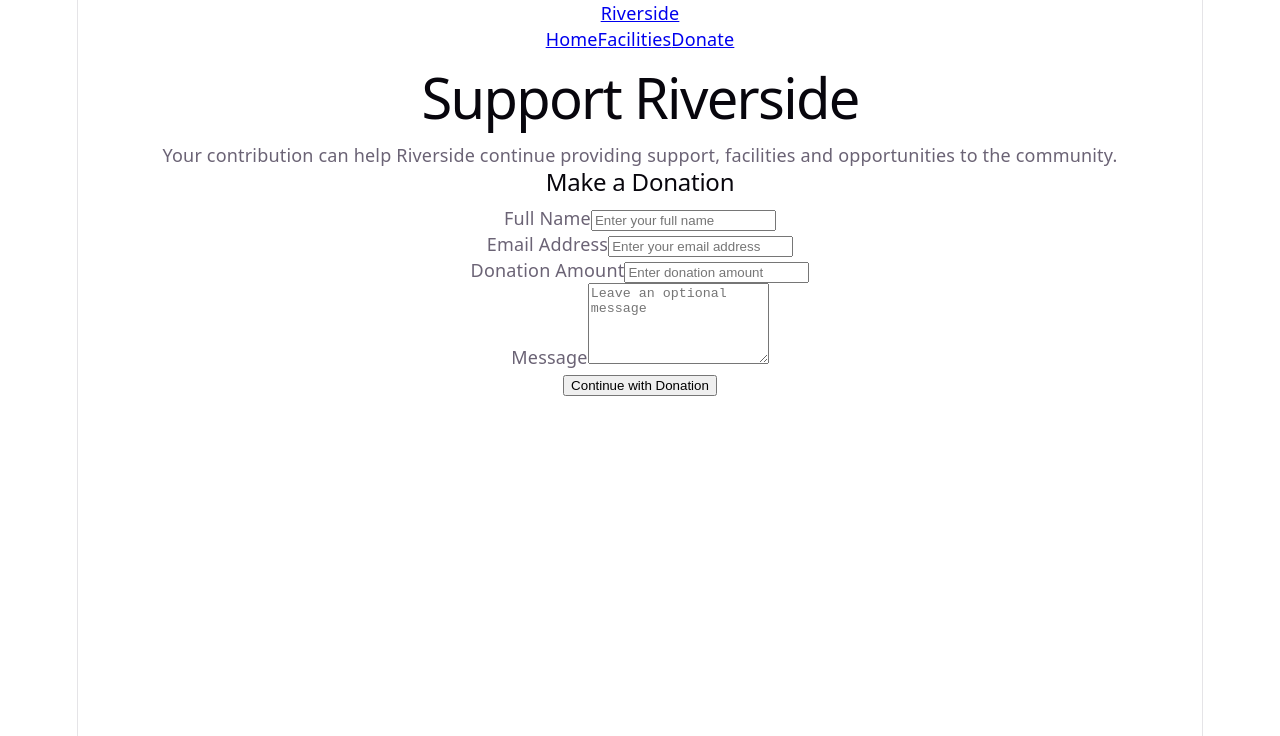
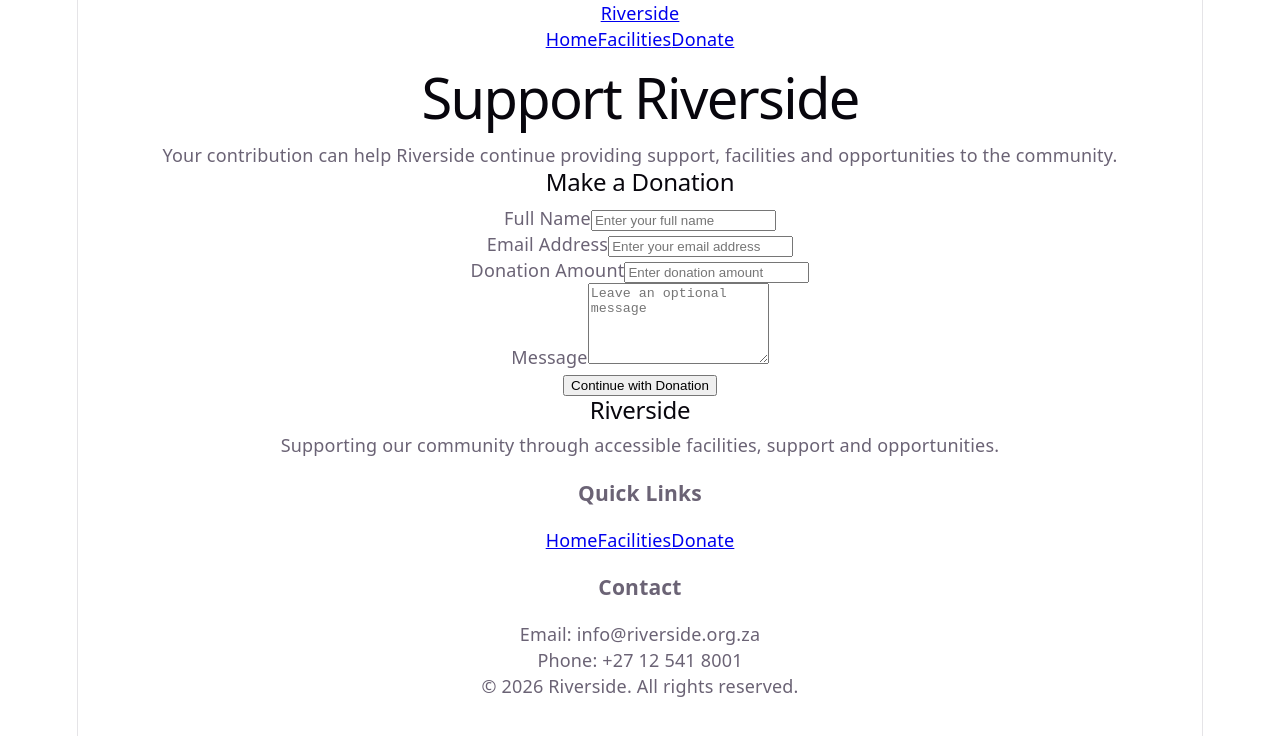
Before and after one commit to Ref-DevSa/riverside-community-hub, a React (Vite) app in the folder frontend/: page /donate in a window 1280 px wide. Shown: the top 736 px of the page. Built offline with nearby package versions, Linux system fonts and the light colour scheme.

Commit message:
Create footer component

```diff
--- a/frontend/src/App.tsx
+++ b/frontend/src/App.tsx
@@ -1,5 +1,6 @@
 import { Routes, Route } from "react-router-dom";
 import Navbar from "./components/Navbar";
+import Footer from "./components/Footer";
 import HomePage from "./pages/HomePage";
 import FacilitiesPage from "./pages/FacilitiesPage";
 import DonationPage from "./pages/DonationPage";
@@ -16,6 +17,8 @@ function App() {
 
         <Route path="/donate" element={<DonationPage />} />
       </Routes>
+
+      <Footer />
     </>
   );
 }
--- /dev/null
+++ b/frontend/src/components/Footer.tsx
@@ -0,0 +1,37 @@
+function Footer() {
+  return (
+    <footer>
+      <div>
+        <h2>Riverside</h2>
+
+        <p>
+          Supporting our community through accessible facilities, support and
+          opportunities.
+        </p>
+      </div>
+
+      <div>
+        <h3>Quick Links</h3>
+
+        <nav>
+          <a href="/">Home</a>
+          <a href="/facilities">Facilities</a>
+          <a href="/donate">Donate</a>
+        </nav>
+      </div>
+
+      <div>
+        <h3>Contact</h3>
+
+        <p>Email: info@riverside.org.za</p>
+        <p>Phone: +27 12 541 8001</p>
+      </div>
+
+      <div>
+        <p>© 2026 Riverside. All rights reserved.</p>
+      </div>
+    </footer>
+  );
+}
+
+export default Footer;
```
